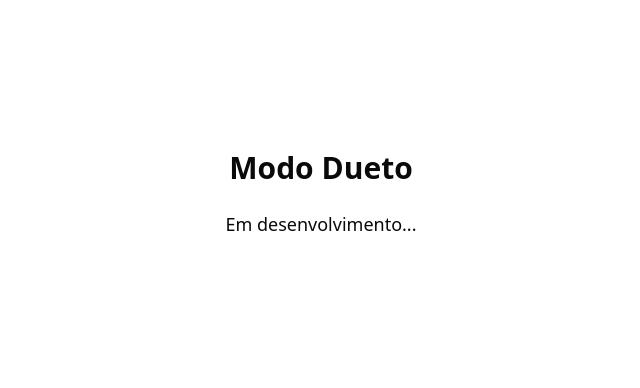
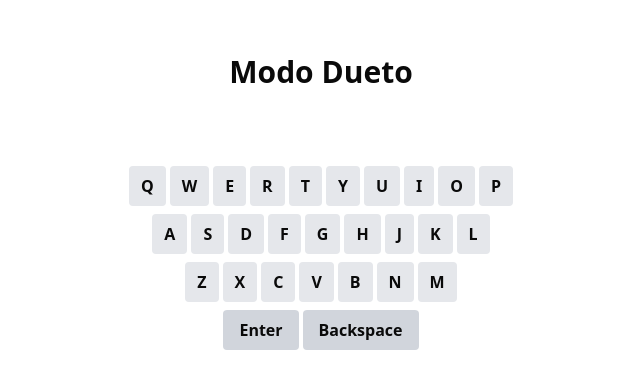
Before and after one commit to joaole/termo-clone, a Next.js app: page /dueto in a window 1280 px wide. Shown: the part 198-586 px from the top of the page, without its empty margins (319-959 px from the left). Built offline with nearby package versions, Linux system fonts and the light colour scheme.

Commit message:
feat: update game logic to support multiple answers and refactor related components

```diff
--- a/app/classico/page.tsx
+++ b/app/classico/page.tsx
@@ -1,14 +1,14 @@
 "use client";
 
-import { getRandomWord } from "@/utils/word-utils";
+import { getRandomWords } from "@/utils/word-utils";
 import Board from "@/components/game/Board";
 import { useState, useEffect } from "react";
 
 export default function ClassicoPage() {
-  const [word, setWord] = useState("");
+  const [word, setWord] = useState<string[]>([]);
 
   useEffect(() => {
-    setWord(getRandomWord());
+    setWord(getRandomWords(1));
   }, []);
 
   if (!word) return <p>Carregando...</p>;
@@ -16,7 +16,7 @@ export default function ClassicoPage() {
   return (
     <main className="flex flex-col items-center justify-center min-h-screen p-4">
       <h1 className="text-3xl font-bold mb-6">Modo Clássico</h1>
-      <Board answer={word} />
+      <Board answers={word} ROWS={6} />
     </main>
   );
 }
--- a/app/dueto/page.tsx
+++ b/app/dueto/page.tsx
@@ -1,8 +1,22 @@
+"use client";
+
+import { getRandomWords } from "@/utils/word-utils";
+import Board from "@/components/game/Board";
+import { useEffect, useState } from "react";
+
 export default function DuetoPage() {
+  const [words, setWords] = useState<string[]>([]);
+
+  useEffect(() => {
+    setWords(getRandomWords(2));
+  }, []);
+
+  if (words.length === 0) return <p>Carregando...</p>;
+
   return (
     <main className="flex flex-col items-center justify-center min-h-screen p-4">
       <h1 className="text-3xl font-bold mb-6">Modo Dueto</h1>
-      <p className="text-lg mb-4">Em desenvolvimento...</p>
+      <Board answers={words} />
     </main>
   );
 }
--- a/components/game/Board.tsx
+++ b/components/game/Board.tsx
@@ -5,10 +5,14 @@ import Title from "./Title";
 import Keyboard from "./Keyboard";
 import { isValidWord } from "@/data/words";
 
-const ROWS = 6;
-const COLS = 5;
+type BoardProps = {
+  answers: string[];
+  ROWS: number;
+};
 
-export default function Board({ answer }: { answer: string }) {
+const COLS = 5; // Número de colunas (letras) por linha
+
+export default function Board({ answers, ROWS }: BoardProps) {
   const [guesses, setGuesses] = useState<string[]>([]);
   const [currentGuess, setCurrentGuess] = useState<string>("");
   const [usedKeys, setUsedKeys] = useState<
@@ -17,8 +21,11 @@ export default function Board({ answer }: { answer: string }) {
   const [message, setMessage] = useState<string>("");
   const [finished, setFinished] = useState<boolean>(false);
 
-  const updateUsedKeys = (guess: string, answer: string) => {
+  const updateUsedKeys = (guess: string) => {
     const updated = { ...usedKeys };
+
+    // Iterar sobre todas as respostas para marcar as letras
+    answers.forEach((answer) => {
       const answerArr = answer.toUpperCase().split("");
 
       guess
@@ -37,6 +44,7 @@ export default function Board({ answer }: { answer: string }) {
             }
           }
         });
+    });
 
     setUsedKeys(updated);
   };
@@ -51,13 +59,22 @@ export default function Board({ answer }: { answer: string }) {
       ) {
         const newGuesses = [...guesses, currentGuess];
         setGuesses(newGuesses);
-        updateUsedKeys(currentGuess, answer);
+        updateUsedKeys(currentGuess);
 
-        if (answer.toUpperCase() === currentGuess.toUpperCase()) {
-          setMessage("🎉 Congratulations! You guessed the word!");
+        // Verificar se o palpite está correto para qualquer uma das respostas
+        const isCorrect = answers.some(
+          (answer) => answer.toUpperCase() === currentGuess.toUpperCase()
+        );
+
+        if (isCorrect) {
+          setMessage("🎉 Congratulations! You guessed one of the words!");
           setFinished(true);
         } else if (newGuesses.length === ROWS) {
-          setMessage(`❌ Game Over! The word was ${answer.toUpperCase()}.`);
+          setMessage(
+            `❌ Game Over! The words were: ${answers
+              .map((a) => a.toUpperCase())
+              .join(", ")}.`
+          );
           setFinished(true);
         }
 
@@ -82,9 +99,17 @@ export default function Board({ answer }: { answer: string }) {
     // eslint-disable-next-line react-hooks/exhaustive-deps
   }, [currentGuess, guesses, finished]);
 
-  const getStatus = (letter: string, index: number, target: string) => {
-    if (letter === target[index]) return "correct";
-    if (target.includes(letter)) return "present";
+  const getStatus = (letter: string, index: number) => {
+    // Verificar se a letra está correta para qualquer uma das respostas
+    const statuses = answers.map((answer) => {
+      if (letter === answer.toUpperCase()[index]) return "correct";
+      if (answer.toUpperCase().includes(letter)) return "present";
+      return "absent";
+    });
+
+    // Prioridade: "correct" > "present" > "absent"
+    if (statuses.includes("correct")) return "correct";
+    if (statuses.includes("present")) return "present";
     return "absent";
   };
 
@@ -101,7 +126,7 @@ export default function Board({ answer }: { answer: string }) {
                 const letter = guess[colIndex] || "";
                 const status =
                   guesses[rowIndex] && letter
-                    ? getStatus(letter, colIndex, answer.toUpperCase())
+                    ? getStatus(letter, colIndex)
                     : undefined;
                 return <Title key={colIndex} letter={letter} status={status} />;
               })}
@@ -124,4 +149,3 @@ export default function Board({ answer }: { answer: string }) {
     </div>
   );
 }
-// This code defines a word-guessing game board component. It manages the state of guesses, current input, and keyboard interactions. The component updates the used keys based on the player's guesses and provides feedback on the game status. The player can input letters, submit guesses, and see the results visually. The game ends when the player either guesses the word correctly or exhausts all attempts.
--- a/utils/word-utils.ts
+++ b/utils/word-utils.ts
@@ -1,6 +1,11 @@
 import { WORD_LIST } from "@/data/words";
 
-export function getRandomWord() {
+export function getRandomWord(): string {
     const index = Math.floor(Math.random() * WORD_LIST.length);
     return WORD_LIST[index];
 }
+
+export function getRandomWords(count: number): string[] {
+    const shuffled = [...WORD_LIST].sort(() => 0.5 - Math.random());
+    return shuffled.slice(0, count);
+}
```
Lines whose indentation alone changed are shown as unchanged.
